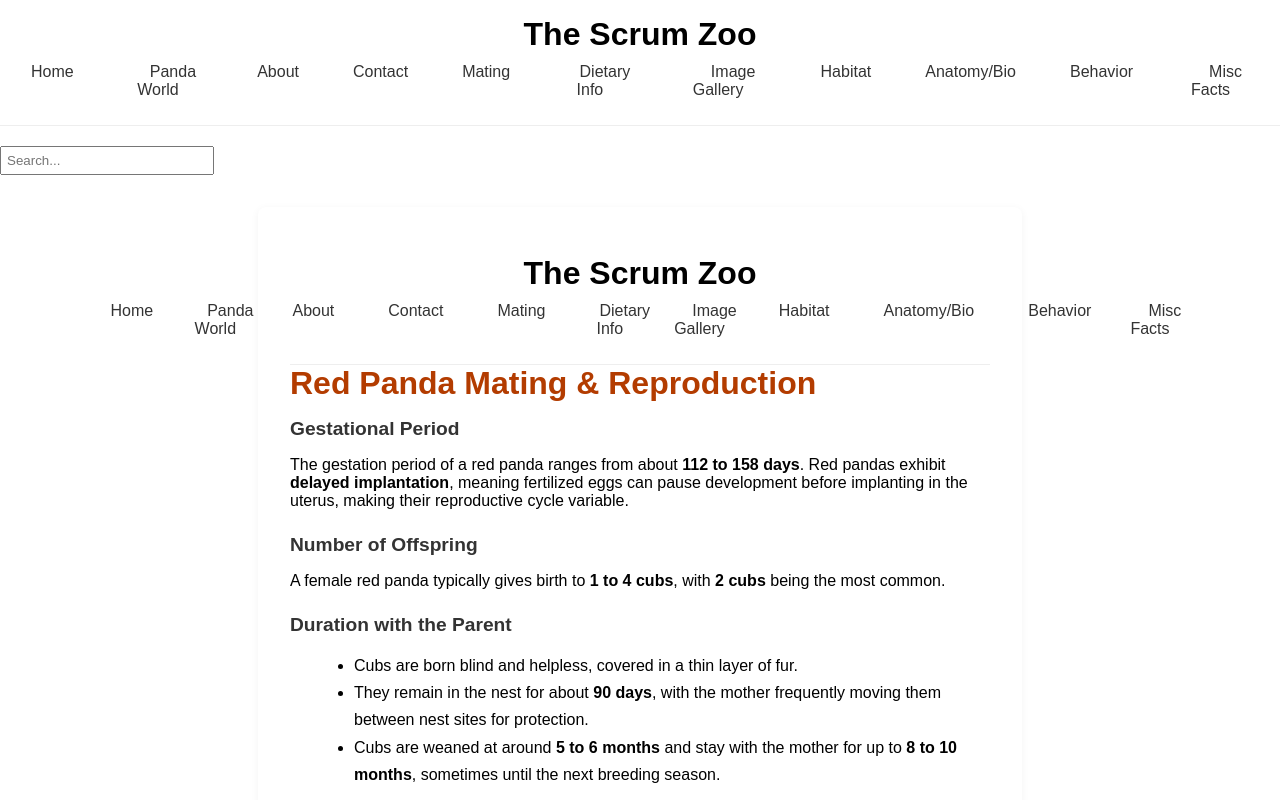
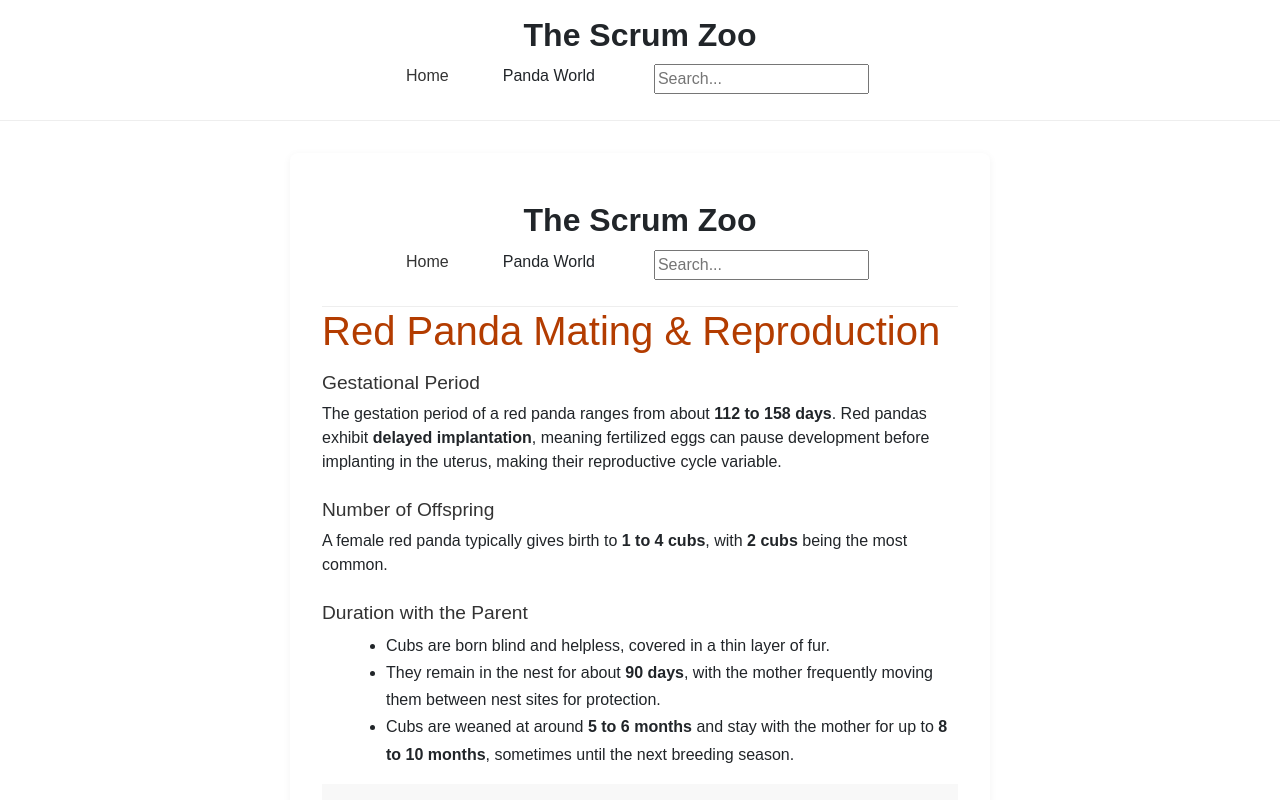
Before and after one commit to csveritas/scrum-zoo, a React (Create React App) app in the folder scrum-zoo/: page /panda-world/mating in a window 1280 px wide. Shown: the top 800 px of the page. Built offline with nearby package versions, Linux system fonts and the light colour scheme.

Commit message:
I did things :)

```diff
--- a/scrum-zoo/src/App.tsx
+++ b/scrum-zoo/src/App.tsx
@@ -1,8 +1,8 @@
 import React from 'react';
 import { BrowserRouter as Router, Route, Routes } from 'react-router-dom';
+import 'bootstrap/dist/css/bootstrap.min.css';
 import Header from './components/Header';
 import Footer from './components/Footer';
-import SearchBox from './components/SearchBox';
 import Home from './pages/Home';
 import PandaHome from './pages/panda-world/PandaHome';
 import About from './pages/panda-world/About';
@@ -21,7 +21,6 @@ const App = () => {
     <Router>
       <div>
         <Header />
-        <SearchBox />
         <Routes>
           <Route path="/" element={<Home />} />
           <Route path="/panda-world" element={<PandaHome />} />
--- /dev/null
+++ b/scrum-zoo/src/assets/assets.js
@@ -0,0 +1,3 @@
+import pandaImage from "./panda.png"
+
+export {pandaImage};
--- /dev/null
+++ b/scrum-zoo/src/components/Dropdown.tsx
@@ -0,0 +1,53 @@
+// Dropdown.tsx
+import React, { useState, useRef, useEffect } from "react";
+import { Link } from "react-router-dom";
+
+interface DropdownProps {
+  label: string;
+  links: { label: string; href: string }[];
+}
+
+const PandaWorldDropdown: React.FC<DropdownProps> = ({ label, links }) => {
+  const [open, setOpen] = useState(false);
+  const dropdownRef = useRef<HTMLDivElement>(null);
+
+  // Close dropdown if clicked outside
+  useEffect(() => {
+    const handleClickOutside = (event: MouseEvent) => {
+      if (dropdownRef.current && !dropdownRef.current.contains(event.target as Node)) {
+        setOpen(false);
+      }
+    };
+    document.addEventListener("mousedown", handleClickOutside);
+    return () => document.removeEventListener("mousedown", handleClickOutside);
+  }, []);
+
+  return (
+    <div ref={dropdownRef} className="relative inline-block text-left">
+      {/* Button */}
+      <a
+        onClick={() => setOpen(!open)}
+      >
+        {label}
+      </a>
+
+      {/* Menu */}
+      {open && (
+        <div className="absolute mt-2 w-48 bg-white border rounded-lg shadow-lg z-10">
+          {links.map((link, index) => (
+            <Link
+              key={index}
+              to={link.href}
+              className="block px-4 py-2 hover:bg-gray-100"
+              onClick={() => setOpen(false)} // close when link clicked
+            >
+              {link.label}
+            </Link>
+          ))}
+        </div>
+      )}
+    </div>
+  );
+};
+
+export default PandaWorldDropdown;
--- a/scrum-zoo/src/components/Header.tsx
+++ b/scrum-zoo/src/components/Header.tsx
@@ -1,8 +1,22 @@
 import React from 'react';
 import { Link } from 'react-router-dom';
 import './Header.css'; // Assuming you will create a CSS file for header styles
+import PandaWorldDropdown from './Dropdown';
+import SearchBox from './SearchBox';
 
 const Header: React.FC = () => {
+    const navLinks = [
+        { label: "About", href: "/panda-world/About" },
+        { label: "Contact", href: "/panda-world/Contact" },
+        { label: "Mating", href: "/panda-world/Mating" },
+        { label: "Dietary Info", href: "/panda-world/DietaryInfo" },
+        { label: "Image Gallery", href: "/panda-world/ImageGallery" },
+        { label: "Anatomy/Bio", href: "/panda-world/AnatomyBio" },
+        { label: "Behavior", href: "/panda-world/Behavior" },
+        { label: "Misc Facts", href: "/panda-world/MiscFacts" },
+    ];
+
+
     return (
         <header className="header">
             <h1>The Scrum Zoo</h1>
@@ -12,34 +26,10 @@ const Header: React.FC = () => {
                         <Link to="/">Home</Link>
                     </li>
                     <li>
-                        <Link to="/panda-world">Panda World</Link>
+                        <PandaWorldDropdown label="Panda World" links={navLinks} />
                     </li>
                     <li>
-                        <Link to="/panda-world/about">About</Link>
-                    </li>
-                    <li>
-                        <Link to="/panda-world/contact">Contact</Link>
-                    </li>
-                    <li>
-                        <Link to="/panda-world/mating">Mating</Link>
-                    </li>
-                    <li>
-                        <Link to="/panda-world/dietary-info">Dietary Info</Link>
-                    </li>
-                    <li>
-                        <Link to="/panda-world/image-gallery">Image Gallery</Link>
-                    </li>
-                    <li>
-                        <Link to="/panda-world/habitat">Habitat</Link>
-                    </li>
-                    <li>
-                        <Link to="/panda-world/anatomy-bio">Anatomy/Bio</Link>
-                    </li>
-                    <li>
-                        <Link to="/panda-world/behavior">Behavior</Link>
-                    </li>
-                    <li>
-                        <Link to="/panda-world/misc-facts">Misc Facts</Link>
+                        <SearchBox />
                     </li>
                 </ul>
             </nav>
--- a/scrum-zoo/src/pages/Home.tsx
+++ b/scrum-zoo/src/pages/Home.tsx
@@ -1,17 +1,13 @@
 import React from 'react';
 import { Link } from 'react-router-dom';
-import Header from '../components/Header';
 import Footer from '../components/Footer';
-import SearchBox from '../components/SearchBox';
-import pandaImage from '../assets/panda.jpg';
+import {pandaImage} from "../assets/assets";
 
 const Home: React.FC = () => {
     return (
         <div>
-            <Header />
             <main style={{ backgroundColor: 'white' }}>
                 <h1>The Scrum Zoo</h1>
-                <SearchBox />
                 <h2>Welcome to The Scrum Zoo!</h2>
                 <div>
                     <Link to="/panda-world/PandaHome">
--- a/scrum-zoo/src/pages/panda-world/About.tsx
+++ b/scrum-zoo/src/pages/panda-world/About.tsx
@@ -5,7 +5,6 @@ import Footer from '../../components/Footer';
 const About: React.FC = () => {
     return (
         <div>
-            <Header />
             <h1>About Pandas</h1>
             <p>Pandas are large, bear-like mammals that are native to China. They are known for their distinctive black and white coloring and are a symbol of conservation efforts worldwide.</p>
             <p>Pandas primarily eat bamboo, but they are technically classified as carnivores. They have a unique digestive system that allows them to process large amounts of bamboo daily.</p>
--- a/scrum-zoo/src/pages/panda-world/Contact.tsx
+++ b/scrum-zoo/src/pages/panda-world/Contact.tsx
@@ -5,7 +5,6 @@ import Footer from '../../components/Footer';
 const Contact: React.FC = () => {
     return (
         <div>
-            <Header />
             <h1>Contact Us</h1>
             <p>If you have any questions or inquiries about pandas, feel free to reach out!</p>
             <p>Email: info@scrumzoo.com</p>
--- a/scrum-zoo/src/pages/panda-world/ImageGallery.tsx
+++ b/scrum-zoo/src/pages/panda-world/ImageGallery.tsx
@@ -7,7 +7,7 @@ const ImageGallery: React.FC = () => {
             <p>Welcome to the Panda Image Gallery! Here you will find a collection of adorable panda images.</p>
             {/* Placeholder for image gallery */}
             <div className="gallery">
-                <img src="/assets/panda.jpg" alt="Panda" />
+                <img src="/assets/panda.png" alt="Panda" />
                 {/* Additional images can be added here */}
             </div>
         </div>
--- a/scrum-zoo/src/pages/panda-world/PandaHome.tsx
+++ b/scrum-zoo/src/pages/panda-world/PandaHome.tsx
@@ -1,17 +1,13 @@
 import React from 'react';
-import Header from '../../components/Header';
 import Footer from '../../components/Footer';
-import SearchBox from '../../components/SearchBox';
-import pandaImage from '../../assets/panda.jpg';
+import {pandaImage} from "../../assets/assets";
 
 const PandaHome: React.FC = () => {
     return (
         <div>
-            <Header />
             <main style={{ backgroundColor: 'white' }}>
                 <h1>The Scrum Zoo - Panda World</h1>
                 <img src={pandaImage} alt="Panda" />
-                <SearchBox />
                 <p>Welcome to Panda World! Explore the fascinating life of pandas.</p>
             </main>
             <Footer />
--- a/scrum-zoo/src/styles/global.css
+++ b/scrum-zoo/src/styles/global.css
@@ -28,11 +28,26 @@ nav a:hover {
     text-decoration: underline;
 }
 
+.link-button {
+  display: inline-block;
+  padding: 10px 16px;
+  background-color: #2563eb; /* blue */
+  color: white;
+  border-radius: 8px;
+  text-decoration: none;
+  font-weight: bold;
+  transition: background 0.2s ease;
+
+}
+
+.link-button:hover {
+  background-color: #1d4ed8; /* darker blue */
+}
+
 .search-box {
-    margin: 20px 0;
+    margin: 0px 20px;
 }
 
 .search-box input {
-    padding: 5px;
-    width: 200px;
+    size: 60;
 }
--- a/scrum-zoo/tsconfig.json
+++ b/scrum-zoo/tsconfig.json
@@ -3,12 +3,13 @@
     "target": "es6",
     "module": "commonjs",
     "jsx": "react",
-    "strict": true,
+    "strict": false,
     "esModuleInterop": true,
     "skipLibCheck": true,
     "forceConsistentCasingInFileNames": true,
     "outDir": "./dist",
-    "rootDir": "./src"
+    "rootDir": "./src",
+
   },
   "include": ["src/**/*"],
   "exclude": ["node_modules", "dist"]
```
Also changed, not shown: package.json (added, +8 -0 lines), scrum-zoo/src/assets/panda.jpg (deleted), 1 other file (tests, documents, lock files or other folders).
